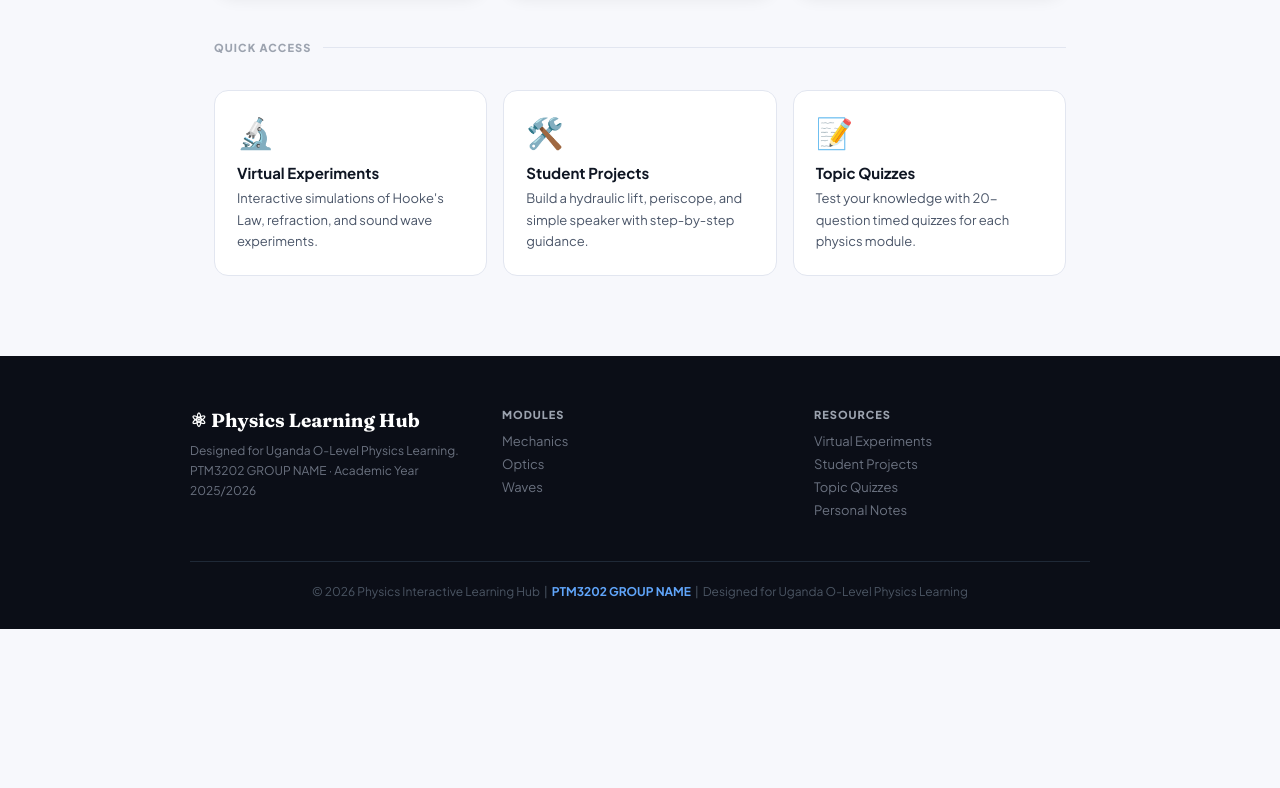
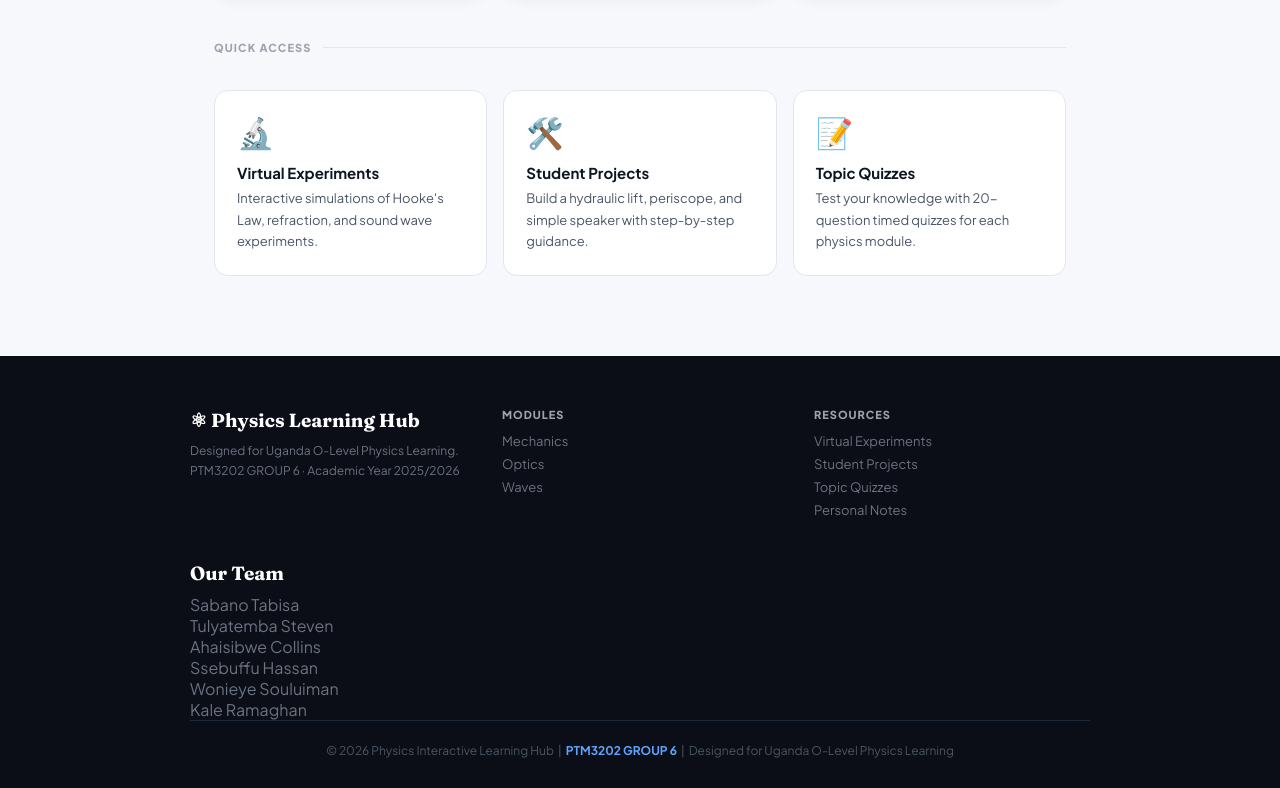
Before and after one commit to sseruyange-alex/physics-hub, a plain HTML site: page index.html in a window 1280 px wide. Shown: the part 1177-1965 px from the top of the page. Before the commit the page ends 1806 px from the top, so only its background shows below. Drawn offline with Linux system fonts and the light colour scheme.

Commit message:
Update index.html

```diff
--- a/index.html
+++ b/index.html
@@ -3,7 +3,7 @@
 <head>
 <meta charset="UTF-8">
 <meta name="viewport" content="width=device-width, initial-scale=1.0">
-<title>Physics Interactive Learning Hub — PTM3202 GROUP NAME</title>
+<title>Physics Interactive Learning Hub — PTM3202 GROUP 6</title>
 <link rel="preconnect" href="https://fonts.googleapis.com">
 <link href="https://fonts.googleapis.com/css2?family=Fraunces:ital,wght@0,400;0,600;0,700;0,900;1,400&family=Plus+Jakarta+Sans:wght@400;500;600;700;800&family=Fira+Code:wght@400;500&display=swap" rel="stylesheet">
 <style>
@@ -439,7 +439,7 @@ footer{background:#0b0e17;color:#6b7280;padding:52px 24px 30px;margin-top:0}
     <div class="nav-logo">⚛</div>
     <div>
       <div class="brand-name">Physics Learning Hub</div>
-      <div class="brand-sub">PTM3202 GROUP NAME</div>
+      <div class="brand-sub">PTM3202 GROUP 6</div>
     </div>
   </div>
   <div class="nav-links">
@@ -885,7 +885,7 @@ footer{background:#0b0e17;color:#6b7280;padding:52px 24px 30px;margin-top:0}
     <div class="ft-top">
       <div>
         <div class="ft-brand">⚛ Physics Learning Hub</div>
-        <div class="ft-brand-sub">Designed for Uganda O-Level Physics Learning.<br>PTM3202 GROUP NAME · Academic Year 2025/2026</div>
+        <div class="ft-brand-sub">Designed for Uganda O-Level Physics Learning.<br>PTM3202 GROUP 6 · Academic Year 2025/2026</div>
       </div>
       <div>
         <div class="ft-hd">Modules</div>
@@ -901,7 +901,19 @@ footer{background:#0b0e17;color:#6b7280;padding:52px 24px 30px;margin-top:0}
         <span class="ft-lnk" onclick="goPage('notes')">Personal Notes</span>
       </div>
     </div>
-    <div class="ft-bot">© 2026 Physics Interactive Learning Hub &nbsp;|&nbsp; <strong>PTM3202 GROUP NAME</strong> &nbsp;|&nbsp; Designed for Uganda O-Level Physics Learning</div>
+      <div>
+
+        <div class="ft-brand">Our Team</div>
+      <div class="footer-team-list">
+        <div class="footer-team-item"><div class="footer-team-dot"></div>Sabano Tabisa</div>
+        <div class="footer-team-item"><div class="footer-team-dot" style="background:var(--accent-cyan);"></div>Tulyatemba Steven</div>
+        <div class="footer-team-item"><div class="footer-team-dot" style="background:var(--accent-mint);"></div>Ahaisibwe Collins</div>
+        <div class="footer-team-item"><div class="footer-team-dot" style="background:var(--accent-gold);"></div>Ssebuffu Hassan</div>
+        <div class="footer-team-item"><div class="footer-team-dot" style="background:var(--accent-gold);"></div>Wonieye Souluiman</div>
+        <div class="footer-team-item"><div class="footer-team-dot" style="background:#ef5350;"></div>Kale Ramaghan</div>
+      </div>
+    </div>
+    <div class="ft-bot">© 2026 Physics Interactive Learning Hub &nbsp;|&nbsp; <strong>PTM3202 GROUP 6</strong> &nbsp;|&nbsp; Designed for Uganda O-Level Physics Learning</div>
   </div>
 </footer>
 
```
